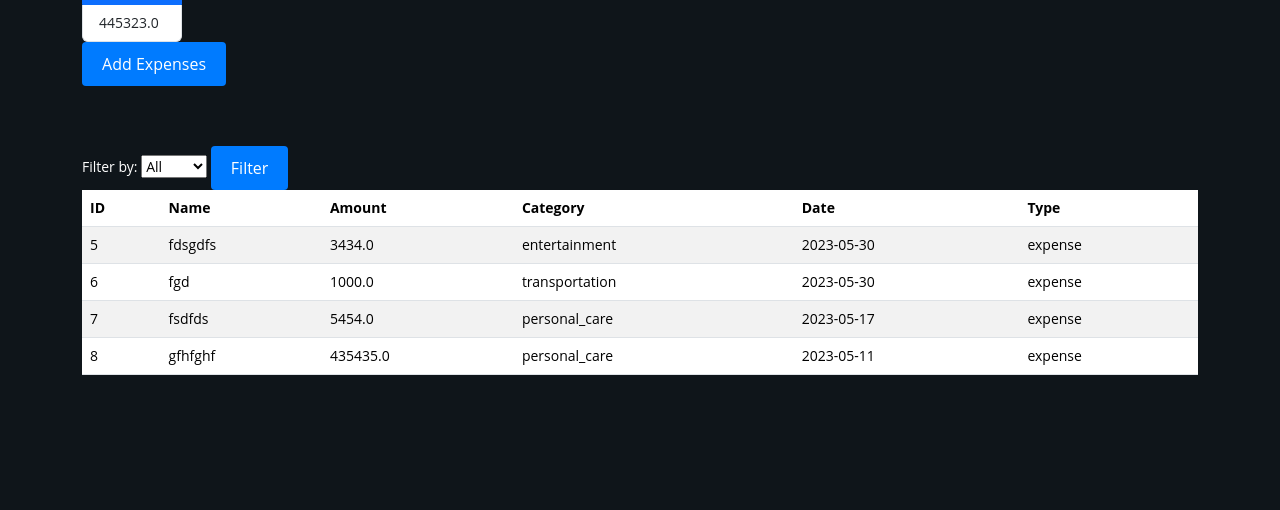
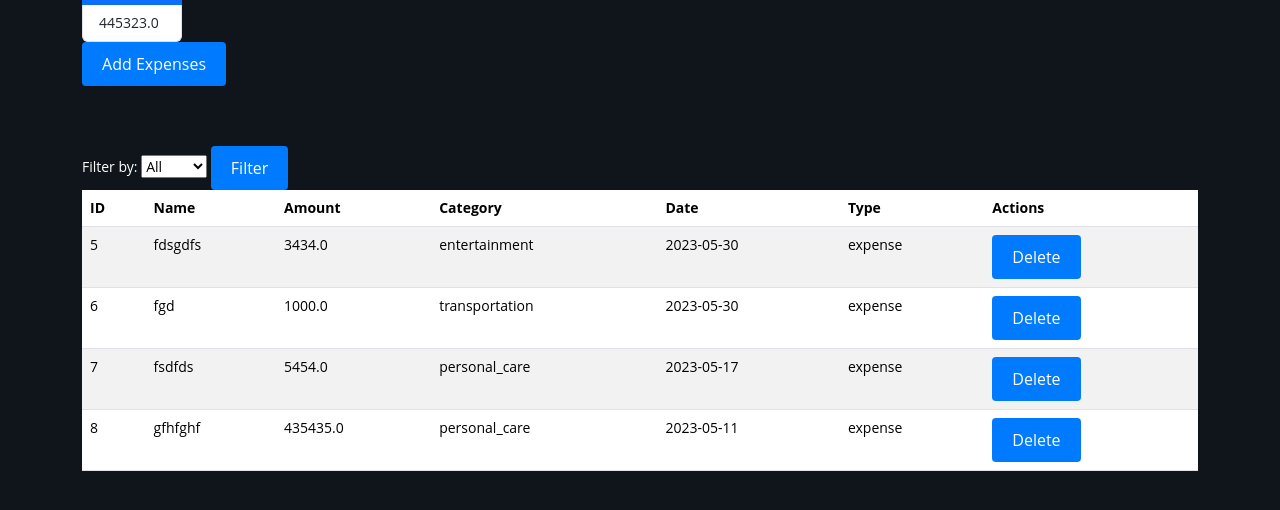
Before and after one commit to devve2kccc/BudgetManager, a Flask app: page / in a window 1280 px wide. Shown: the part 145-655 px from the top of the page. Run offline with Flask 3, Linux system fonts and the light colour scheme; a user stored in the database is signed in; some libraries are stand-ins or nearby versions.

Commit message:
Delete Expense ADDED

```diff
--- a/website/static/index.js
+++ b/website/static/index.js
@@ -74,3 +74,31 @@ document.getElementById('filter-button').addEventListener('click', function() {
   })
   .catch(error => console.error(error));
 });
+
+
+
+function deleteTransaction(transactionId, csrfToken) {
+  fetch(`/delete/${transactionId}`, {
+    method: "POST",
+    headers: {
+      "Content-Type": "application/json",
+      "X-CSRFToken": csrfToken,
+    },
+  })
+    .then((response) => response.json())
+    .then((data) => {
+      if (data.message === "Transaction deleted successfully.") {
+        location.reload(); // Refresh the page after successful deletion
+      } else {
+        console.log("Failed to delete the transaction.");
+      }
+    })
+    .catch((error) => {
+      console.error("Error:", error);
+    });
+}
+
+function editTransaction(transactionId) {
+  // Redirect to the edit page with the transaction ID
+  window.location.href = "/edit/" + transactionId;
+}
--- a/website/templates/home.html
+++ b/website/templates/home.html
@@ -71,6 +71,7 @@
       <th>Category</th>
       <th>Date</th>
       <th>Type</th>
+      <th>Actions</th>
     </tr>
   </thead>
   <tbody>
@@ -82,6 +83,9 @@
       <td>{{ money.category }}</td>
       <td>{{ money.date }}</td>
       <td>{{ money.transaction_type }}</td>
+      <td>
+        <button class="btn btn-danger" onclick="deleteTransaction({{ money.id }})">Delete</button>
+      </td>
     </tr>
     {% endfor %}
   </tbody>
--- a/website/views.py
+++ b/website/views.py
@@ -90,6 +90,18 @@ def filter_transactions():
     # Return the filtered transactions as JSON response
     return jsonify(transactions=[transaction.serialize() for transaction in filtered_transactions])
 
+@views.route('/delete/<int:transaction_id>', methods=['POST'])
+@login_required
+def delete_transaction(transaction_id):
+    transaction = Main.query.get(transaction_id)
+    if transaction:
+        if transaction.user_id == current_user.id:
+            db.session.delete(transaction)
+            db.session.commit()
+            return jsonify({"message": "Transaction deleted successfully."})
+
+    return jsonify({"message": "Failed to delete the transaction."}), 400
+
 
 # apply here the same logic of the home route, but for banks, and make the request to database to get the values
 @views.route('/banks', methods=['GET', 'POST'])
```
Also changed, not shown: instance/database.db.
